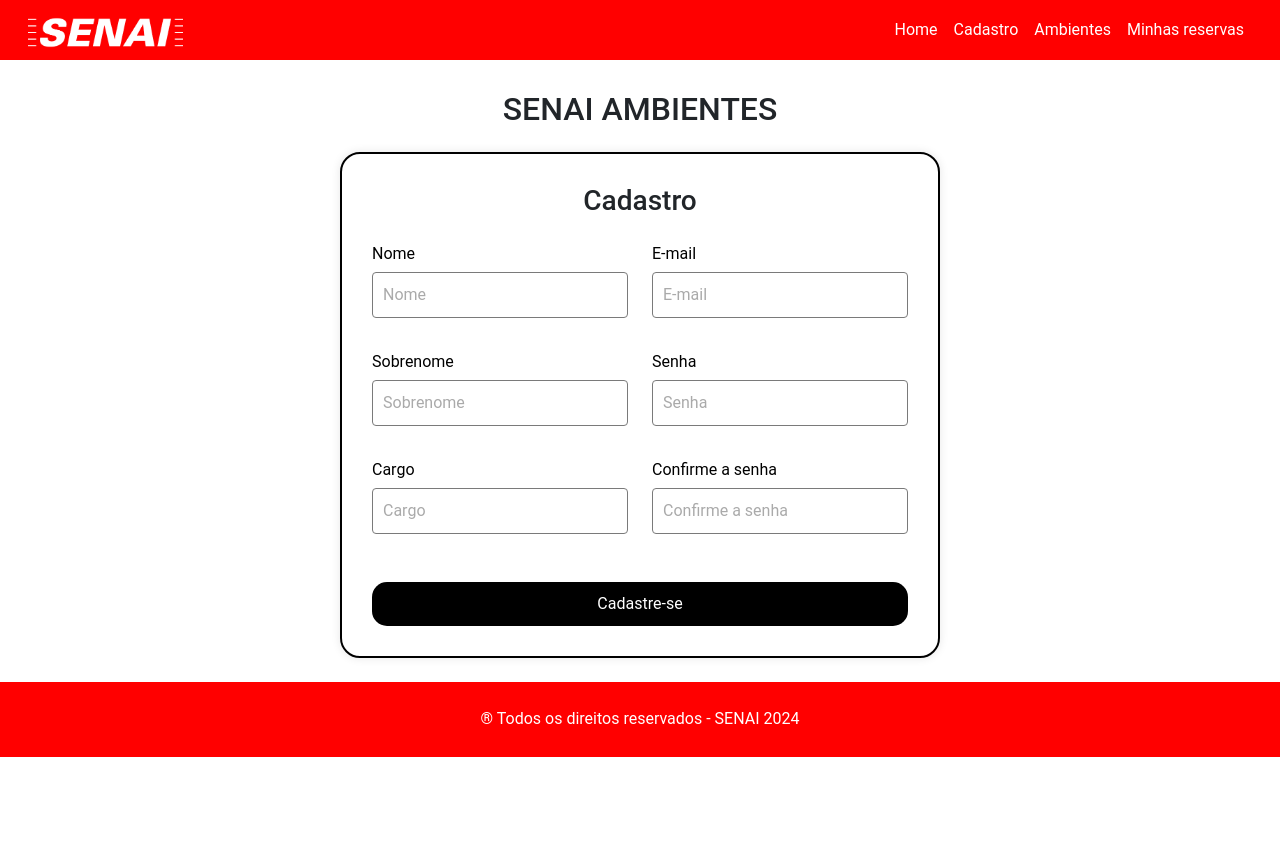
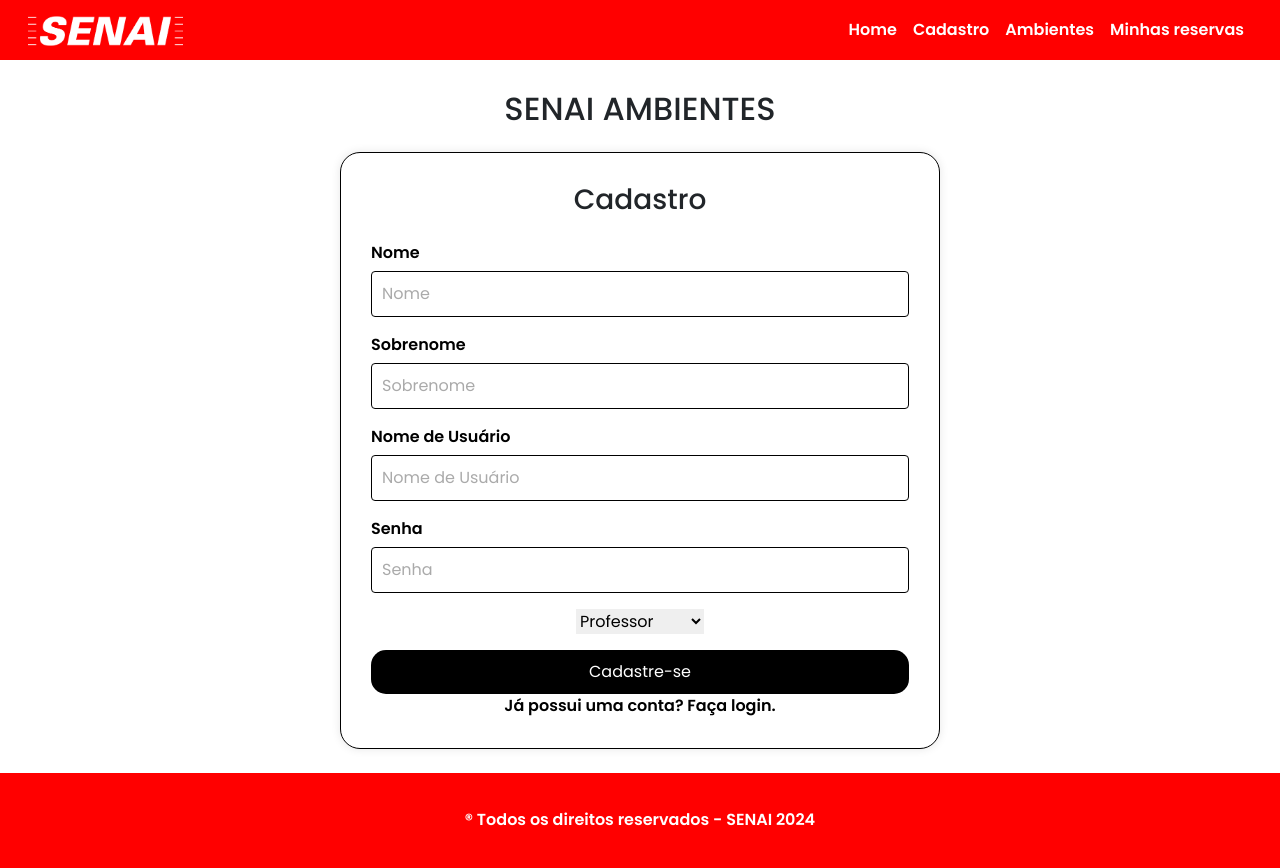
Before and after one commit to TH4YSZ/Senai-Ambientes, a Django app: page /cadastro in a window 1280 px wide. Before the commit the page ends 757 px from the top, so only its background shows below. Run offline with Django 5.2, Linux system fonts and the light colour scheme; data comes from the database, SQL or seed files in the repository; both versions use the stored data as it was after the commit; some libraries are stand-ins or nearby versions.

Commit message:
COnfiguração do cadastro, Correção da estilização da tela de login e de ambientes.

```diff
--- a/Ambientes_Senai/ambiente/forms.py
+++ b/Ambientes_Senai/ambiente/forms.py
@@ -7,20 +7,36 @@ TIPO_USUARIOS = (
 
 
 class FormLogin(forms.Form):
-    username = forms.CharField(label="Usuário", max_length=20)
-    password = forms.CharField(label="Senha", widget=forms.PasswordInput)
+    username = forms.CharField(
+        label="Usuário",
+        max_length=20,
+        widget=forms.TextInput(attrs={'placeholder': 'Nome de Usuário', 'class': 'form-control'})
+    )
+    password = forms.CharField(
+        label="Senha",
+        widget=forms.PasswordInput(attrs={'placeholder': 'Senha', 'class': 'form-control'})
+    )
+
 
 class FormCadastro(forms.Form):
-    nome = forms.CharField(max_length=20)
-    sobrenome = forms.CharField(max_length=20)
-    username = forms.CharField(max_length=20)
-    senha = forms.CharField(max_length=20)
-    cargo = forms.CharField(
-        max_length=15,
-        initial='PROFESSOR',
-        widget=forms.HiddenInput()
-    )
+    nome = forms.CharField(
+        max_length=20,
+        widget=forms.TextInput(attrs={'placeholder': 'Nome', 'class': 'form-control'}))
+
+    sobrenome = forms.CharField(
+        max_length=20,
+        widget=forms.TextInput(attrs={'placeholder': 'Sobrenome', 'class': 'form-control'}))
+
+    username = forms.CharField(
+        max_length=20,
+        widget=forms.TextInput(attrs={'placeholder': 'Nome de Usuário', 'class': 'form-control'}))
+
+    senha = forms.CharField(
+        max_length=20,
+        widget=forms.PasswordInput(attrs={'placeholder': 'Senha', 'class': 'form-control'}))
+    cargo = forms.ChoiceField(label="Cargo", choices=TIPO_USUARIOS, initial='PROFESSOR')
+
 
 class FormReserva(forms.Form):
     data = forms.DateField(label='Data', widget=forms.DateInput(attrs={'type': 'date'}))
-    horaio = forms.TimeField(label='Horário', widget=forms.TimeInput(attrs={'type': 'time'}))
+    horario = forms.TimeField(label='Horário', widget=forms.TimeInput(attrs={'type': 'time'}))
--- a/Ambientes_Senai/ambiente/templates/cadastro.html
+++ b/Ambientes_Senai/ambiente/templates/cadastro.html
@@ -11,87 +11,85 @@
         background-color: #d71921;
         padding: 1rem;
     }
+
     .navbar-brand svg {
         height: 50px;
     }
+
     .content {
         text-align: center;
         margin-top: 30px;
     }
+
     .form-container {
         background: #fff;
         padding: 30px;
-        border-radius: 10px;
+        border-radius: 20px; /* Borda arredondada */
         box-shadow: 0 0 10px rgba(0, 0, 0, 0.1);
         max-width: 600px;
         margin: 0 auto;
-        border: 2px solid #000000; /* Adicionado para borda */
-        border-radius: 20px; /* Adicionado para borda arredondada */
+        border: 1px solid #000; /* Borda preta */
     }
+
     .form-container .form-group {
         margin-bottom: 1rem;
-        text-align: left; /* Adiciona alinhamento à esquerda */
+        text-align: left; /* Alinhamento à esquerda */
     }
+
+    .form-container .form-control {
+        width: 100%; /* Tamanho máximo do input em 100% */
+        border: 1px solid #000; /* Borda preta */
+    }
+
     .form-container .form-control::placeholder {
-        color: #aaa; /* Altera a cor do placeholder */
+        color: #aaa; /* Cor do placeholder */
     }
+
     .form-container .btn-primary {
-        background-color: #000;
+        background-color: #000; /* Cor do botão */
         border: none;
         width: 100%;
     }
+
     .form-container .btn-primary:hover {
-        background-color: #333;
-    }
-    .form-container .form-text {
-        text-align: right;
+        background-color: #333; /* Cor do botão ao passar o mouse */
     }
 
-    label{
-        color: #000;
+    .form-container label {
+        color: #000; /* Cor do texto do label */
     }
 
 </style>
 
 <div class="content">
     {% for item in dados_senai %}
-            <h2>{{item.titulo}}</h2>
+        <h2>{{ item.titulo }}</h2>
     {% endfor %}
     <div class="form-container mt-4 mb-4">
         <h3>Cadastro</h3>
-            <form class="mt-4">
-                <div class="row">
-                    <div class="col-md-6 form-group">
-                        <label for="nome">Nome</label>
-                        <input type="text" class="form-control" id="nome" placeholder="Nome">
+        <form method="post" class="mt-4">
+            {% csrf_token %}
+            <div class="form-group">
+                <label for="id_nome">Nome</label>
+                {{ form.nome }}
             </div>
-                    <div class="col-md-6 form-group">
-                        <label for="email">E-mail</label>
-                        <input type="email" class="form-control" id="email" placeholder="E-mail">
+            <div class="form-group">
+                <label for="id_sobrenome">Sobrenome</label>
+                {{ form.sobrenome }}
             </div>
+            <div class="form-group">
+                <label for="id_username">Nome de Usuário</label>
+                {{ form.username }}
             </div>
-                <div class="row">
-                    <div class="col-md-6 form-group">
-                        <label for="sobrenome">Sobrenome</label>
-                        <input type="text" class="form-control" id="sobrenome" placeholder="Sobrenome">
+            <div class="form-group">
+                <label for="id_senha">Senha</label>
+                {{ form.senha }}
             </div>
-                    <div class="col-md-6 form-group">
-                        <label for="senha">Senha</label>
-                        <input type="password" class="form-control" id="senha" placeholder="Senha">
-                    </div>
-                </div>
-                <div class="row">
-                    <div class="col-md-6 form-group">
-                        <label for="cargo">Cargo</label>
-                        <input type="text" class="form-control" id="cargo" placeholder="Cargo">
-                    </div>
-                    <div class="col-md-6 form-group">
-                        <label for="confirmarSenha">Confirme a senha</label>
-                        <input type="password" class="form-control" id="confirmarSenha" placeholder="Confirme a senha">
-                    </div>
-                </div>
+            {{ form.cargo }}
             <button type="submit" class="btn btn-primary mt-3">Cadastre-se</button>
+            <a style="color: #000; text-decoration: none;" href="/">Já possui uma conta? Faça login.</a>
         </form>
     </div>
 </div>
+
 {% endblock %}
--- a/Ambientes_Senai/ambiente/views.py
+++ b/Ambientes_Senai/ambiente/views.py
@@ -10,6 +10,21 @@ def homepage(request):
     dados_senai = Senai.objects.all()
     context["dados_senai"] = dados_senai
 
+    if request.method == "POST":
+        form = FormLogin(request.POST)
+        if form.is_valid():
+            var_username = form.cleaned_data['username']
+            var_password = form.cleaned_data['password']
+
+            user = User.objects.create_user(username=var_username, password=var_password)
+            user.save()
+            return redirect("ambientes")
+        else:
+            return redirect("homepage")
+    else:
+        form = FormLogin()
+
+    context.update({"form": form})
     return render(request, 'homepage.html', context)
 
 def cadastro(request):
@@ -23,13 +38,17 @@ def cadastro(request):
             var_nome = form.cleaned_data['nome']
             var_sobrenome = form.cleaned_data['sobrenome']
             var_username = form.cleaned_data['username']
-            var_password = form.cleaned_data['password']
+            var_senha = form.cleaned_data['senha']
+            var_cargo = form.cleaned_data['cargo']
 
-            user = User.objects.create_user(username=var_username, password=var_password)
-            user.nome = var_nome
-            user.sobrenome = var_sobrenome
+
+            user = User.objects.create_user(username=var_username, password=var_senha)
+            user.first_name = var_nome
+            user.last_name = var_sobrenome
+            user.cargo = var_cargo
             user.save()
-            return redirect("login")
+
+            return redirect("homepage")
         else:
             return redirect("cadastro")
     else:
--- a/Ambientes_Senai/static/css/styles.css
+++ b/Ambientes_Senai/static/css/styles.css
@@ -1,3 +1,5 @@
+@import url('https://fonts.googleapis.com/css2?family=Poppins:ital,wght@0,100;0,200;0,300;0,400;0,500;0,600;0,700;0,800;0,900;1,100;1,200;1,300;1,400;1,500;1,600;1,700;1,800;1,900&display=swap');
+
 *{
     margin: 0;
     padding: 0;
@@ -9,8 +11,10 @@
 }
 
 
-body{
-    font-family: 'Roboto', sans-serif;
+body {
+    font-family: "Poppins", sans-serif;
+    font-weight: 600;
+    font-style: normal;
     background-color: #FFFFFF;
 }
 
@@ -20,13 +24,13 @@ body{
     flex-direction: column;
     align-items: center;
     width: 100vw;
-    padding: 10px;
+    height: 100vh;
 }
 
 .footer{
     display: flex;
     justify-content: center;
-    padding: 10px;
+    padding: 20px;
     color: #fff;
     background-color: #ff0000;
     text-align: center;
@@ -99,7 +105,48 @@ input[type="text"],
     width: 35%;
 }
 
-.navlogin{
-    height: 560px;
-    width: 530px;
+input-max
+
+.navbar {
+    background-color: #d71921;
+    padding: 1rem;
 }
+.navbar-brand svg {
+    height: 50px;
+}
+.content {
+    text-align: center;
+    margin-top: 30px;
+}
+.form-container {
+    background: #fff;
+    padding: 30px;
+    border-radius: 10px;
+    box-shadow: 0 0 10px rgba(0, 0, 0, 0.1);
+    max-width: 600px;
+    margin: 0 auto;
+    border: 2px solid #000000; /* Adicionado para borda */
+    border-radius: 20px; /* Adicionado para borda arredondada */
+}
+.form-container .form-group {
+    margin-bottom: 1rem;
+    text-align: left; /* Adiciona alinhamento à esquerda */
+}
+.form-container .form-control::placeholder {
+    color: #aaa; /* Altera a cor do placeholder */
+}
+.form-container .btn-primary {
+    background-color: #000;
+    border: none;
+    width: 100%;
+}
+.form-container .btn-primary:hover {
+    background-color: #333;
+}
+.form-container .form-text {
+    text-align: right;
+}
+
+label{
+    color: #000;
+}
```
Also changed, not shown: other parts of Ambientes_Senai/static/css/styles.css (+15 -13 lines), Ambientes_Senai/ambiente/templates/ambientes.html (+52 -8 lines), Ambientes_Senai/ambiente/templates/homepage.html (+17 -8 lines), Ambientes_Senai/db.sqlite3, Ambientes_Senai/static/img/trabalho_vetor.jpg (added). Lines whose indentation alone changed are shown as unchanged.
